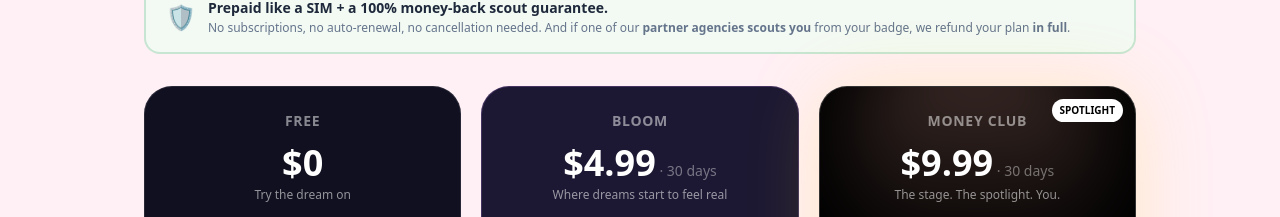
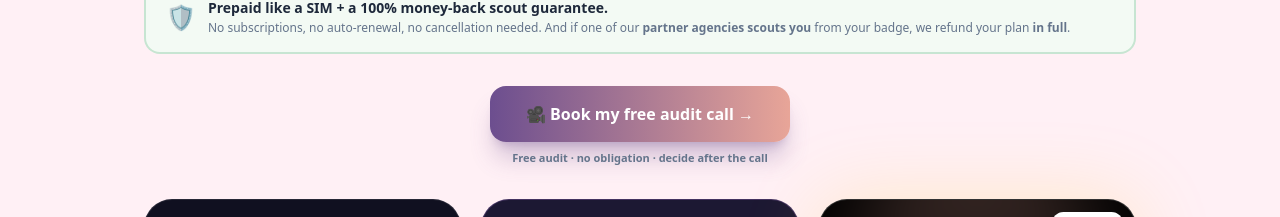
Before and after one commit to phroog/va-copilot, a Next.js app: page /pricing in a window 1280 px wide. Shown: the part 248-465 px from the top of the page. Built offline with nearby package versions, Linux system fonts and the light colour scheme; no server answers.

Commit message:
Book-a-call CTA above the prices (pricing + funnel plans) — visible without scrolling

```diff
--- a/src/app/dream/page.tsx
+++ b/src/app/dream/page.tsx
@@ -429,6 +429,10 @@ export default function DreamPage() {
               <p className="mt-3 text-white/60 max-w-xl mx-auto">
                 One deposit a month. No subscriptions. The more you give, the louder the agencies hear you.
               </p>
+              <div className="mt-5 flex flex-col items-center gap-2">
+                <BookCallButton className="px-8 py-3.5 text-sm" label="Not sure? Book a free audit call" />
+                <p className="text-[11px] text-white/40">Free · no obligation</p>
+              </div>
             </div>
 
             {/* swipeable plans */}
--- a/src/app/pricing/page.tsx
+++ b/src/app/pricing/page.tsx
@@ -121,6 +121,12 @@ export default function PricingPage() {
               <b>partner agencies scouts you</b> from your badge, we refund your plan <b>in full</b>.
             </p>
           </div>
+        </div>
+
+        {/* Call CTA above the prices — visible without scrolling */}
+        <div className="flex flex-col items-center gap-2 mb-8">
+          <BookCallButton className="px-9 py-4 text-base" />
+          <p className="text-[11px] font-semibold text-slate-500 dark:text-slate-400">Free audit · no obligation · decide after the call</p>
         </div>
 
         <div className="grid md:grid-cols-3 gap-5">
```
